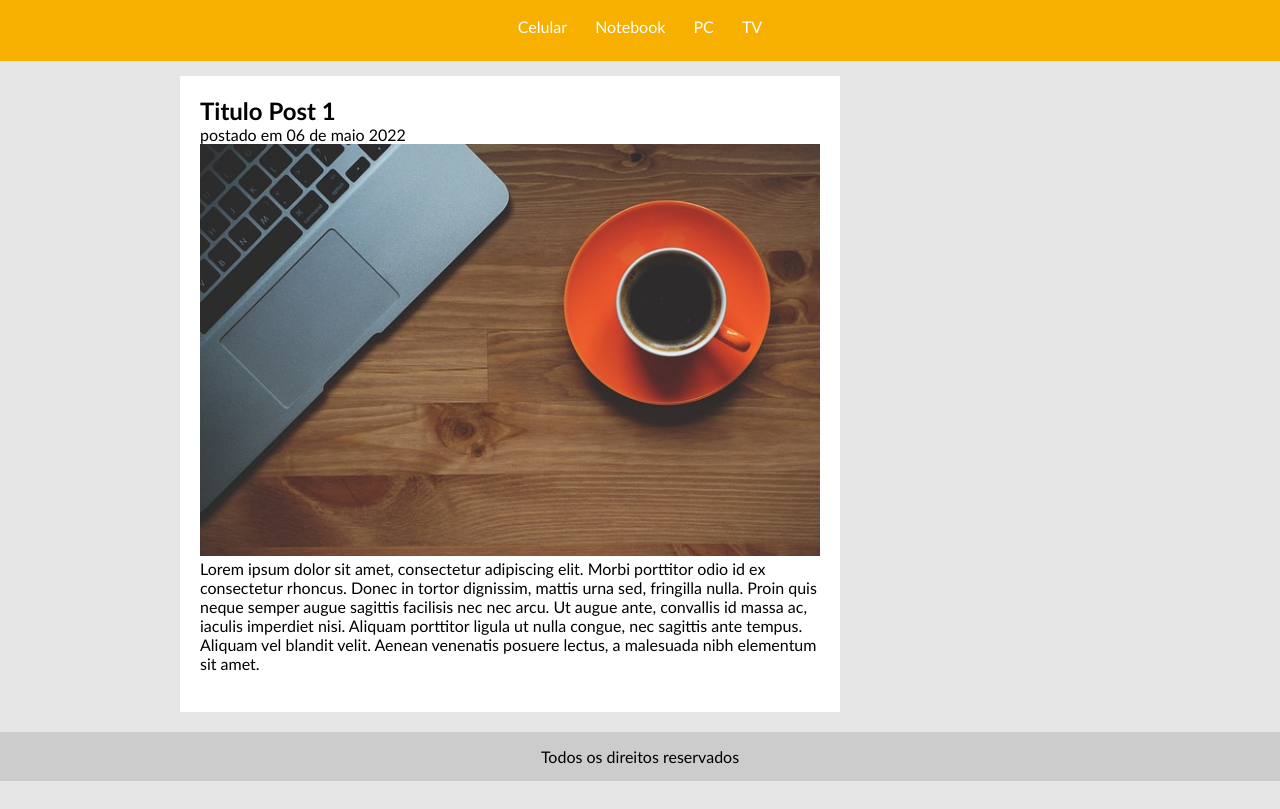
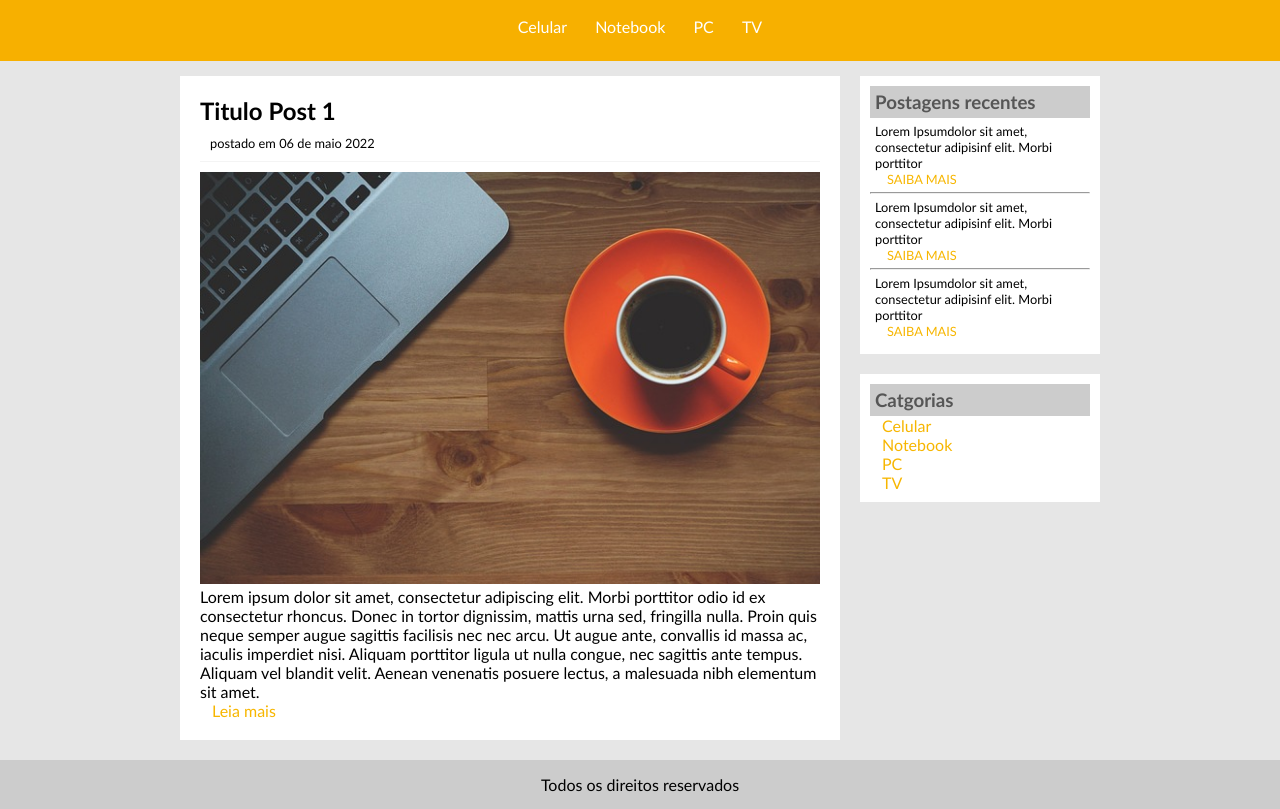
Before and after one commit to bialeca/meu1site, a plain HTML site: page index.html in a window 1280 px wide. Shown: the part 76-885 px from the top of the page. Before the commit the page ends 857 px from the top, so only its background shows below. Drawn offline with Linux system fonts and the light colour scheme.

Commit message:
Add files via upload

```diff
--- a/index.html
+++ b/index.html
@@ -35,10 +35,40 @@
 										Aliquam vel blandit velit. Aenean venenatis
 										posuere lectus, a malesuada nibh
 										elementum sit amet.</p>
-										<a href="">Leia mais</a>
+									<a href="">Leia mais</a>
+
 								</div>
 							</div>
-							<div id="sidebar"></div>
+							<div id="sidebar">
+								<div class="conteudo-lateral">
+									<h3>Postagens recentes</h3>
+										<div class="texto-lateral">
+											<p>Lorem Ipsumdolor sit amet, consectetur adipisinf elit.
+											Morbi porttitor</p>
+										<a href="#">SAIBA MAIS </a>
+										</div>
+										<hr>
+										<div class="texto-lateral">
+											<p>Lorem Ipsumdolor sit amet, consectetur adipisinf elit.
+											Morbi porttitor</p>
+										<a href="#">SAIBA MAIS </a>
+										</div>
+										<hr>
+										<div class="texto-lateral">
+											<p>Lorem Ipsumdolor sit amet, consectetur adipisinf elit.
+											Morbi porttitor</p>
+										<a href="#">SAIBA MAIS </a>
+										</div>
+								</div>
+
+								<div class="conteudo-lateral">
+									<h3>Catgorias</h3>
+										 <a href="">Celular</a><br>
+										 <a href="">Notebook</a><br>
+										 <a href="">PC</a><br>
+										 <a href="">TV</a><br>
+								</div>
+							</div>
 
 						</section>
 					<footer>
--- a/style.css
+++ b/style.css
@@ -19,6 +19,13 @@
 				 color: #4e4e4e;
 				 font-size: 40px;
 				}
+
+				h3 {
+					color: #565656;
+					background: #ccc;
+					padding: 5px;
+				}
+
 					.branco {
 					 color: #fff;
 					}
@@ -27,16 +34,25 @@
 						text-decoration: none;
 						}
 						a:link, a:visited {
-						color:#fff;
+						color:#f7b600;
 						padding: 8px 12px;
 						}
 						a:hover {
 						color:#f7b600;
-						background:#fff;
+						text-decoration: underline;
+						}
+						nav a:link, nav a:visited{
+						color: #fff;
+						padding: 8px 12px;
+						}
+						nav a:hover{
+						color: #f7b600;
+						background: #fff;
+						text-decoration: none;
 						}
 								section{
 								width: 920px;
-								margin: 0 auto;
+								margin: 0px auto;
 								padding: 15px;
 								}
 									#post{
@@ -64,3 +80,23 @@
 								img{
 								width: 620px;
 								}
+
+					.dataPost{
+						font-size: 0.8em;
+						border-bottom: 1px solid #f4f4f4;
+						padding-bottom: 10px;
+						margin-bottom: 10px;
+						display: block;
+						padding: 10px;
+						}
+
+					.conteudo-lateral {
+						background: #fff;
+						padding: 10px;
+						margin-bottom: 20px;
+					}
+
+					.texto-lateral {
+						font-size:0.8em;
+						padding: 5px;
+					}
```
Also changed, not shown: imagem2.jpg (added), imagem3.jpg (added), imagem4.jpg (added).
